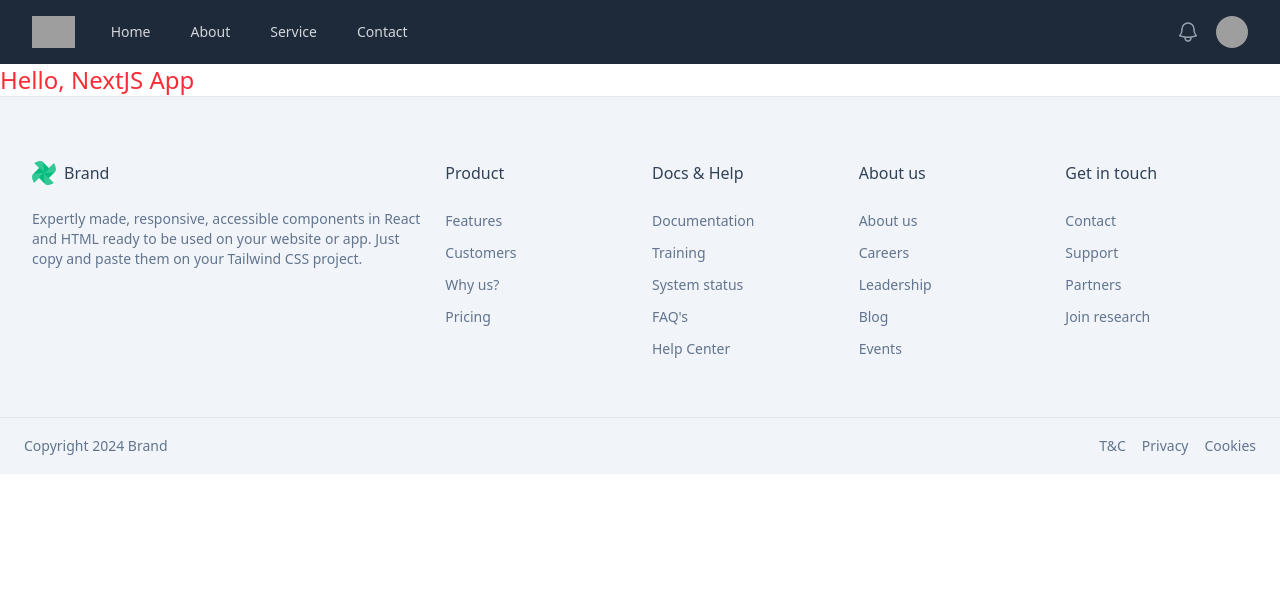
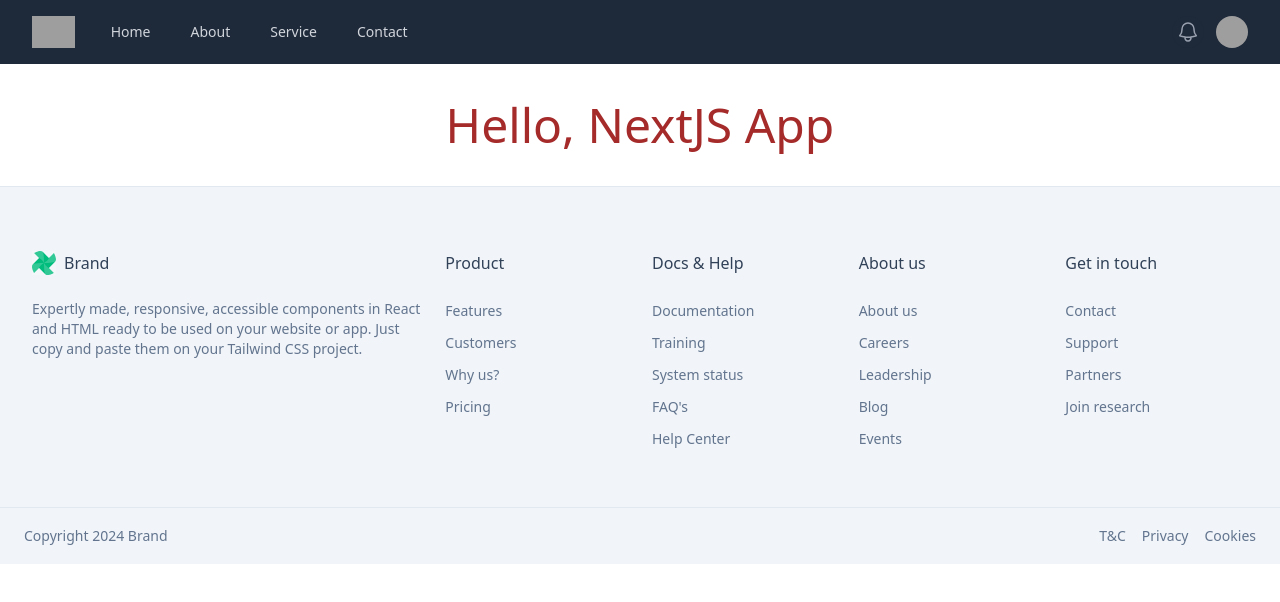
Before and after one commit to WalidurTanjim/nextjs-app, a Next.js app: page / in a window 1280 px wide. Shown: the top 602 px of the page. Built offline with nearby package versions, Linux system fonts and the light colour scheme; grey boxes are pictures that could not be loaded.

Commit message:
Added module.css on service page heading

```diff
--- a/src/app/(pages)/page.js
+++ b/src/app/(pages)/page.js
@@ -1,6 +1,6 @@
 const Home = () => {
   return (
-    <h1 className="text-2xl font-medium text-red-500">Hello, NextJS App</h1>
+    <h1 className="common_heading">Hello, NextJS App</h1>
   )
 }
 
--- a/src/app/(pages)/service/page.jsx
+++ b/src/app/(pages)/service/page.jsx
@@ -1,6 +1,8 @@
+import style from './service.module.css';
+
 const Service = () => {
     return (
-        <h1>This is service page.</h1>
+        <h1 className={style.common_heading}>This is service page.</h1>
     )
 }
 
--- /dev/null
+++ b/src/app/(pages)/service/service.module.css
@@ -0,0 +1,7 @@
+.common_heading{
+    font-size: 3rem;
+    font-weight: 500;
+    color:chocolate;
+    text-align: center;
+    padding: 25px 0;
+}
--- a/src/app/globals.css
+++ b/src/app/globals.css
@@ -1,6 +1,14 @@
 @import "tailwindcss";
 
-/* :root {
+:root {
   --background: #ffffff;
   --foreground: #171717;
-} */
+}
+
+.common_heading{
+  font-size: 3rem;
+  font-weight: 500;
+  color: brown;
+  text-align: center;
+  padding: 25px 0;
+}
```
